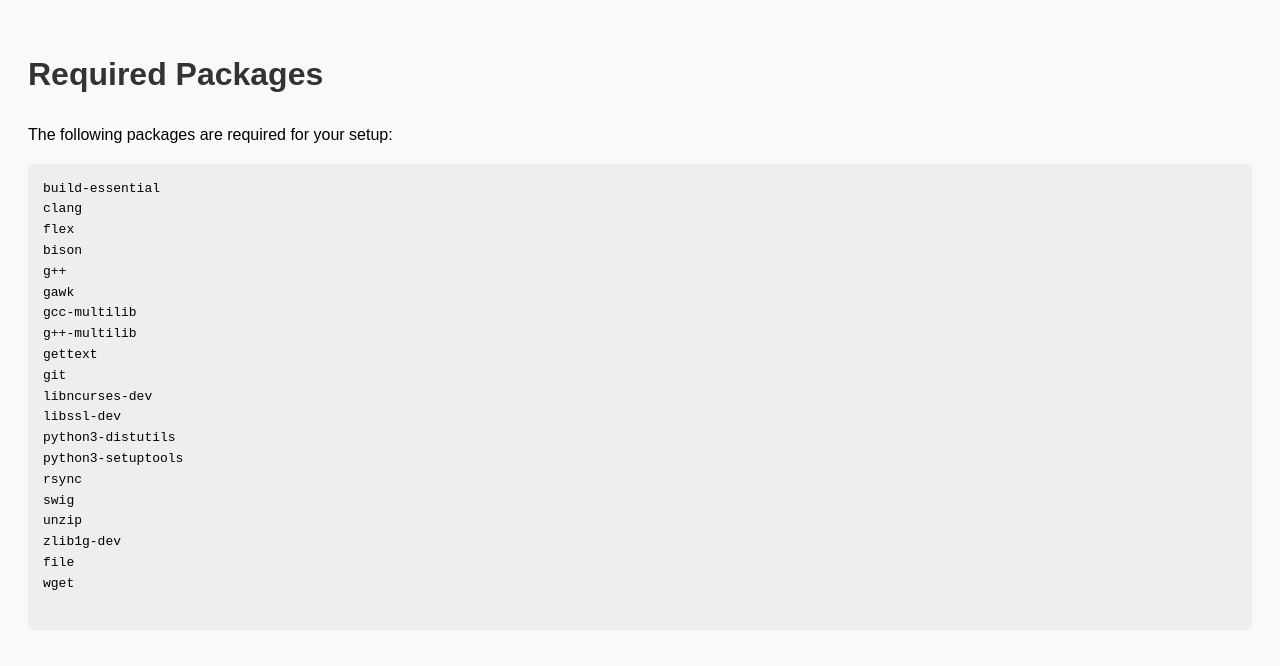
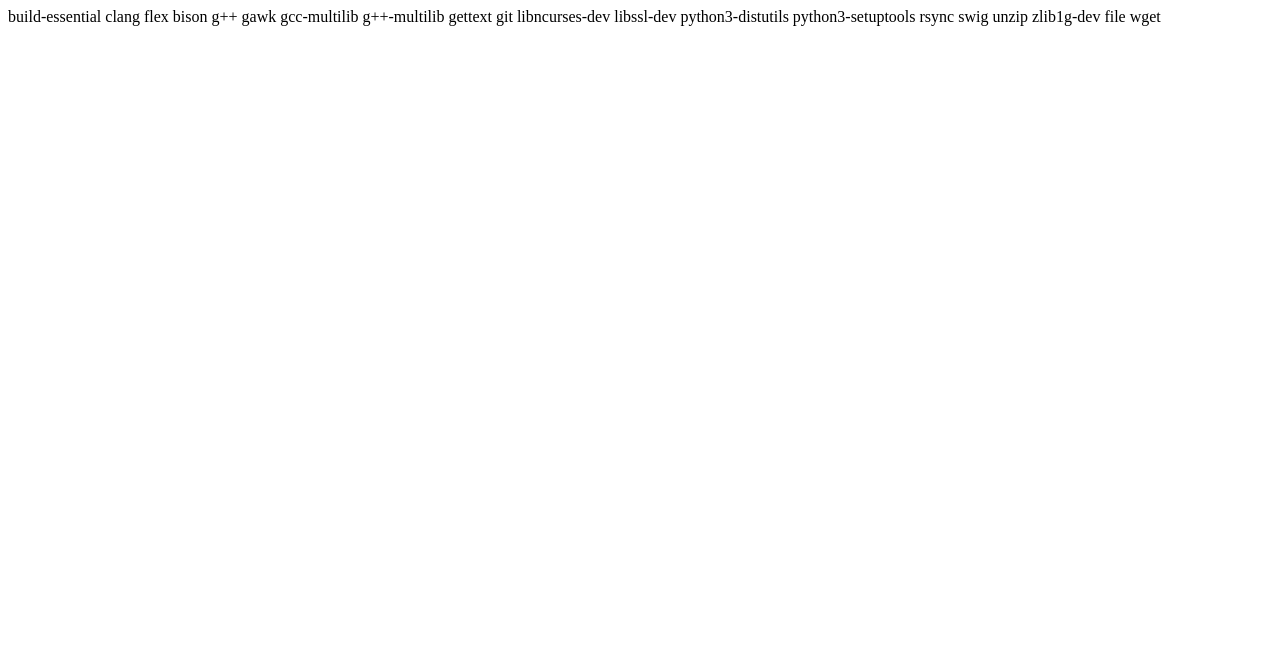
Before and after one commit to tonylee2022/openwrt_d, a plain HTML site: page index.html in a window 1280 px wide. Drawn offline with Linux system fonts and the light colour scheme.

Commit message:
Update index.html

```diff
--- a/index.html
+++ b/index.html
@@ -4,48 +4,8 @@
     <meta charset="UTF-8">
     <meta name="viewport" content="width=device-width, initial-scale=1.0">
     <title>Package List</title>
-    <style>
-        body {
-            font-family: Arial, sans-serif;
-            background-color: #f8f9fa;
-            padding: 20px;
-            line-height: 1.6;
-        }
-        h1 {
-            color: #333;
-        }
-        pre {
-            background-color: #eee;
-            padding: 15px;
-            border-radius: 5px;
-            overflow-x: auto;
-        }
-    </style>
 </head>
 <body>
-    <h1>Required Packages</h1>
-    <p>The following packages are required for your setup:</p>
-    <pre>
-build-essential
-clang
-flex
-bison
-g++
-gawk
-gcc-multilib
-g++-multilib
-gettext
-git
-libncurses-dev
-libssl-dev
-python3-distutils
-python3-setuptools
-rsync
-swig
-unzip
-zlib1g-dev
-file
-wget
-    </pre>
+build-essential clang flex bison g++ gawk gcc-multilib g++-multilib gettext git libncurses-dev libssl-dev python3-distutils python3-setuptools rsync swig unzip zlib1g-dev file wget
 </body>
 </html>
```
